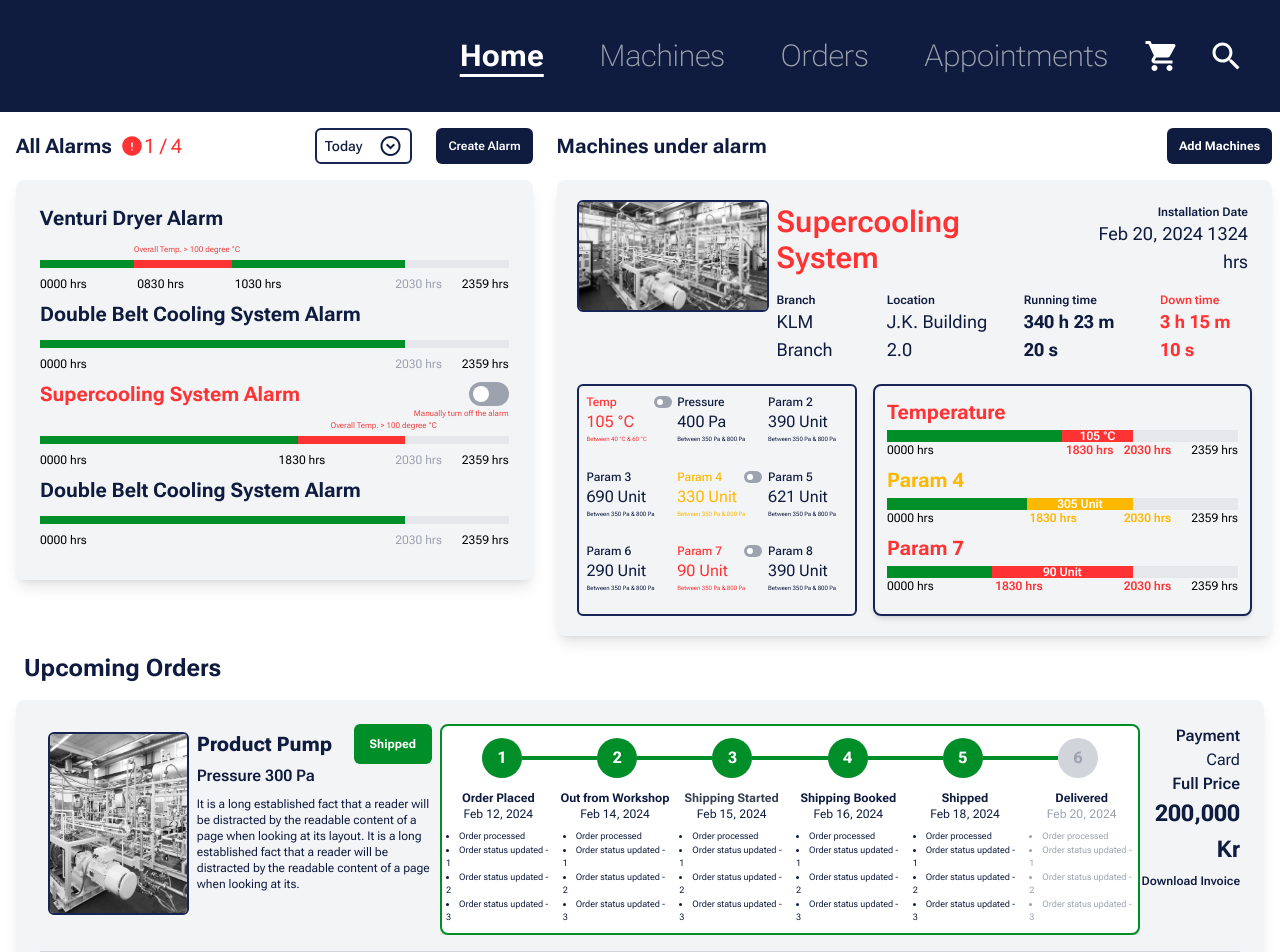
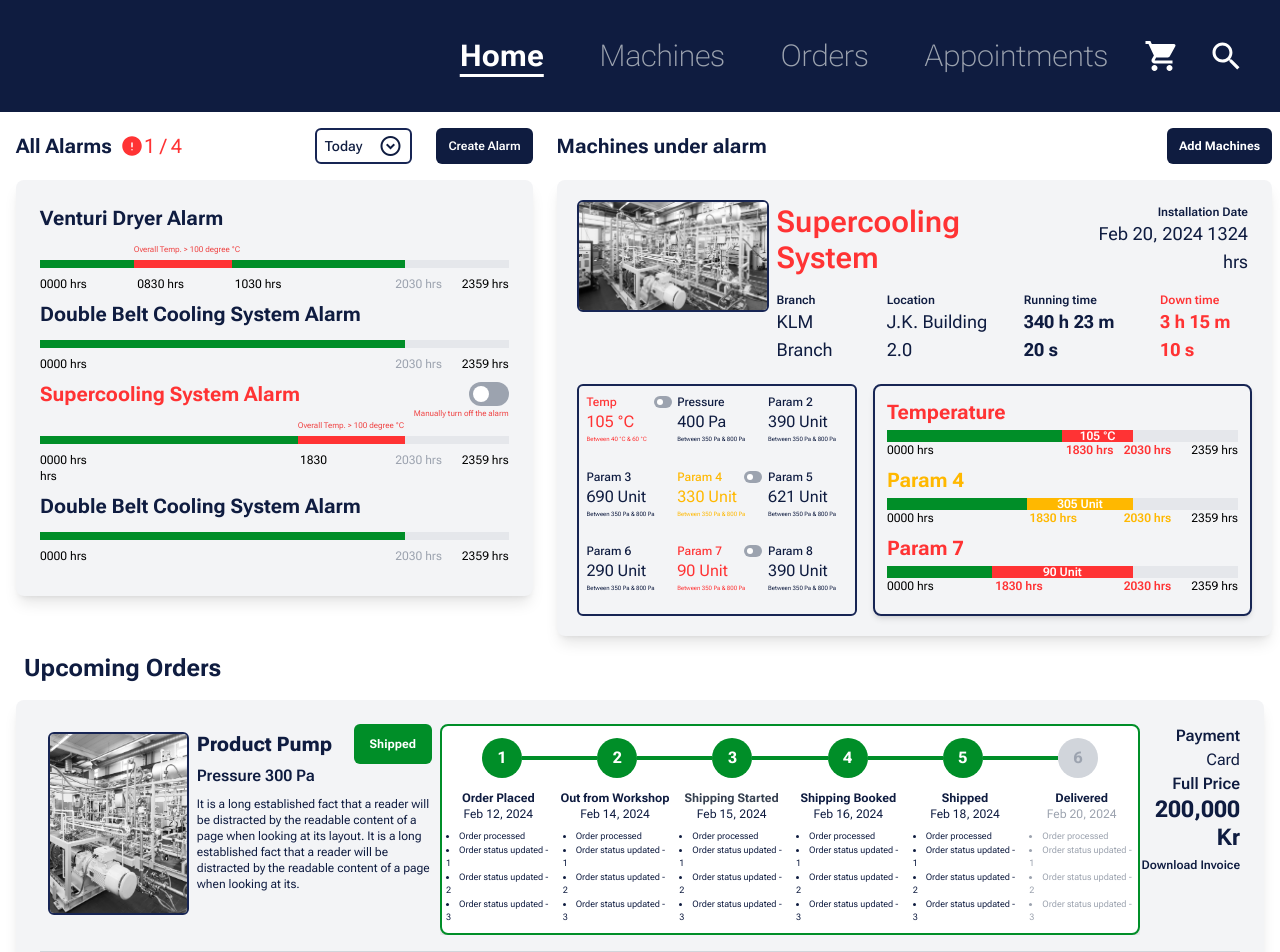
Before and after one commit to sharankumarreddyk/React-Tailwind-1, a React (Vite) app: page / in a window 1280 px wide. Shown: the top 952 px of the page. Built offline with nearby package versions, Linux system fonts and the light colour scheme.

Commit message:
minor changes 2

```diff
--- a/src/components/HomeComponents/AllAlarm.jsx
+++ b/src/components/HomeComponents/AllAlarm.jsx
@@ -171,7 +171,7 @@ const AllAlarm = () => {
           </label>
         </div>
         <p className="text-red-500 md:text-[8px] text-[6px] text-right">Manually turn off the alarm</p>
-        <p className="text-red-500 md:text-[8px] text-[5px] pl-[62%] mb-1">Overall Temp. {'>'} 100 degree °C</p>
+        <p className="text-red-500 md:text-[8px] text-[5px] pl-[55%] mb-1">Overall Temp. {'>'} 100 degree °C</p>
         <div className="flex w-full md:h-2 h-1.5 bg-gray-200 overflow-hidden mb-2">
           <div
             className="flex flex-col justify-center overflow-hidden bg-[#008E28] text-xs text-white text-center whitespace-nowrap"
@@ -192,7 +192,7 @@ const AllAlarm = () => {
         </div>
 
         <div className="flex justify-between w-full md:text-xs text-[8px] mb-2">
-          <div className="space-x-[63%] w-[65%]">
+          <div className="md:space-x-[70%] space-x-[63%] w-[65%]">
             <span className="text-black">0000 hrs</span>
             <span className="text-black">1830 hrs</span>
           </div>
--- a/src/components/HomeComponents/Bill.jsx
+++ b/src/components/HomeComponents/Bill.jsx
@@ -3,15 +3,15 @@ import React from 'react'
 function Bill({paymentmethod , price}) {
   return (
     <>
-    <div className="col-span-2 mt-2 lg:mt-0">
-                        <div className="lg:text-right text-[#0F1C40] text-left gap-y-3">
+
+                        <div className="lg:text-right text-[#0F1C40] text-left ">
                             <p className="font-semibold">Payment</p>
                             <p>{paymentmethod}</p>
                             <p className="font-semibold">Full Price</p>
-                            <p className="lg:text-[23px] text-3xl font-bold">{price}</p>
+                            <p className="lg:text-[23px] text-xl font-bold">{price}</p>
                             <a href="abc" className="text-xs font-semibold">Download Invoice</a>
                         </div>
-                    </div>
+
     </>
   )
 }
```
